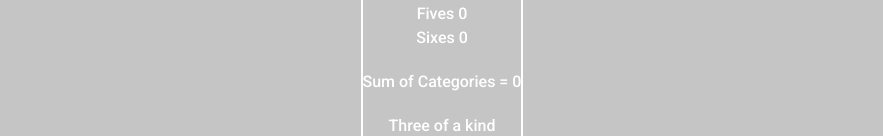
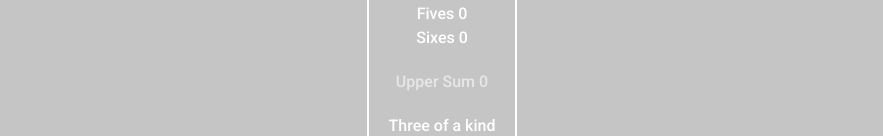
Before and after one commit to chriskstaton/SIXXES, a React (Vite) app: page / in a window 1280 px wide. Shown: the part 816-952 px from the top of the page, without its empty margins (198-1081 px from the left). Built offline with nearby package versions, Linux system fonts and the light colour scheme.

Commit message:
styles update for scoreboard

```diff
--- a/src/Scoreboard.scss
+++ b/src/Scoreboard.scss
@@ -10,6 +10,9 @@
 			padding-right: 20px;
 		}
 	}
+	.upper-sum {
+		color: rgb(231, 231, 231);
+	}
 	.special-categories {
 		.special-item {
 			padding-left: 20px;
--- a/src/Scoreboard.tsx
+++ b/src/Scoreboard.tsx
@@ -49,8 +49,8 @@ function Scoreboard(props: {
 				<div className="upper-item">Fives {sumFives}</div>
 				<div className="upper-item">Sixes {sumSixes}</div>
 			</div>
-			<div>
-				Sum of Categories ={" "}
+			<div className="upper-sum">
+				Upper Sum{" "}
 				{onesCatVal +
 					twosCatVal +
 					threesCatVal +
```
